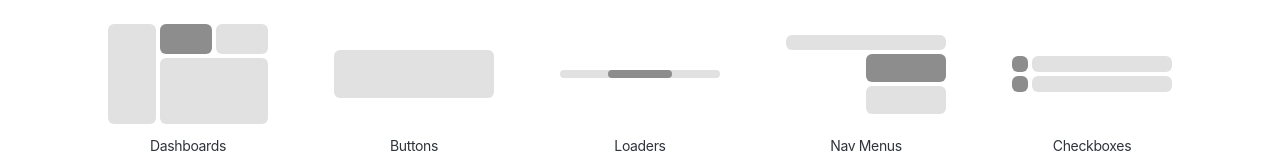
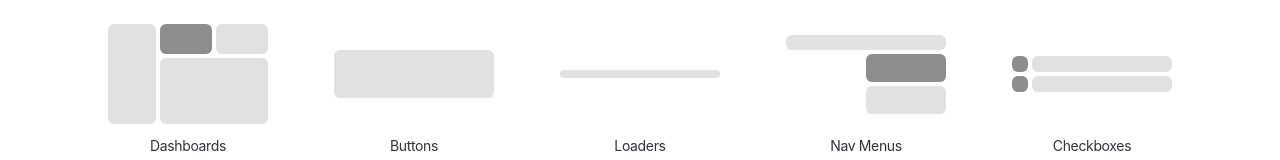
Before and after one commit to kevindermot99/Wonderful-UI, a React (Vite) app: page /#/ in a window 1280 px wide. Shown: the part 386-546 px from the top of the page. Built offline with nearby package versions, Linux system fonts and the light colour scheme.

Commit message:
Update Home.jsx

```diff
--- a/src/Pages/Home.jsx
+++ b/src/Pages/Home.jsx
@@ -85,7 +85,7 @@ function Home() {
           >
             <div className="h-[100px] w-[160px] flex items-center justify-center gap-1">
               <div className="h-[8px] w-full bg-item-bgl-1 rounded-md flex items-center justify-center">
-                <span className="w-16 h-full rounded-md bg-item-bgl-2"></span>
+                {/* <span className="w-16 h-full rounded-md bg-item-bgl-2"></span> */}
               </div>
             </div>
             <p className="h-[30px] w-full text-center flex items-start justify-center font-normal tracking-tight text-sm leading-[16px] capitalize ">
```
